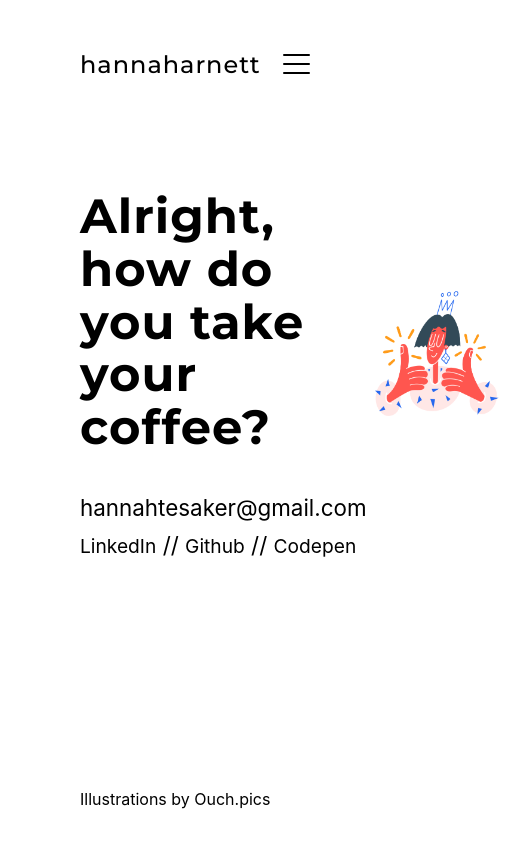
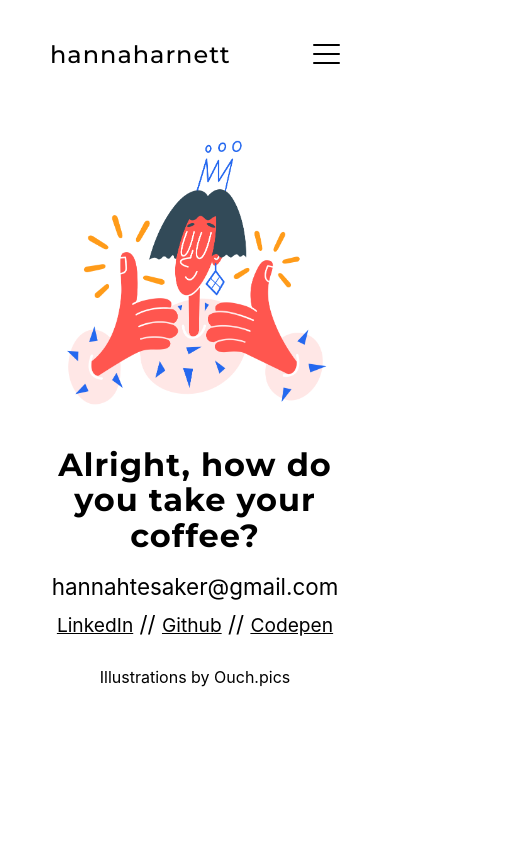
Before and after one commit to hannaharnett/portfolio, a React (Create React App) app: page /contact in a window 390 px wide. Shown: the whole page, 505 px wide, since content can reach past the window. Built offline with nearby package versions, Linux system fonts and the light colour scheme.

Commit message:
Improve mobile and tablet styles

```diff
--- a/src/Contact.js
+++ b/src/Contact.js
@@ -9,22 +9,22 @@ const Wrapper = styled.main`
   display: flex;
   justify-content: space-between;
   width: 100%;
-  & img {
+  img {
     width: 500px;
     align-self: center;
     margin-right: 60px;
   }
+  @media ${device.tablet} {
+    img {
+      width: 60%;
+      margin-right: 0;
+    }
+  }
   @media ${device.mobile} {
     flex-direction: column-reverse;
     align-items: center;
-    & img {
+    img {
       width: 100%;
-      margin-right: 0;
-    }
-  }
-  @media ${device.tablet} {
-    & img {
-      width: 60%;
     }
   }
 `;
@@ -32,7 +32,7 @@ const Wrapper = styled.main`
 const Div = styled.section`
   width: 500px;
   align-self: center;
-  & h1 {
+  h1 {
     font-family: "Montserrat", sans-serif;
     font-size: 3.5rem;
     font-weight: 700;
@@ -41,23 +41,9 @@ const Div = styled.section`
     margin: 40px 0;
   }
   ,
-  & p {
+  p {
     font-size: 1.4rem;
     margin: 10px 0;
-  }
-  @media ${device.mobile} {
-    width: 100%;
-    text-align: center;
-    & h1 {
-      font-size: 2rem;
-      margin: 20px 0;
-    }
-    & a {
-      font-size: 1.2rem;
-    }
-    & p {
-      font-size: 1.4rem;
-    }
   }
   @media ${device.tablet} {
     h1 {
@@ -65,6 +51,18 @@ const Div = styled.section`
     }
     a {
       font-size: 1.2rem;
+      text-decoration: underline;
+    }
+  }
+  @media ${device.mobile} {
+    width: 100%;
+    text-align: center;
+    h1 {
+      font-size: 2rem;
+      margin: 20px 0;
+    }
+    p {
+      font-size: 1.4rem;
     }
   }
 `;
--- a/src/ExternalLink.js
+++ b/src/ExternalLink.js
@@ -6,7 +6,7 @@ const Url = styled.a`
   text-decoration: none;
   color: black;
   margin: 5px 0;
-  &:hover {
+  :hover {
     text-decoration: underline;
   }
 `;
--- a/src/Home.js
+++ b/src/Home.js
@@ -9,23 +9,22 @@ const Wrapper = styled.main`
   display: flex;
   justify-content: space-between;
   width: 100%;
-  & img {
+  img {
     width: 450px;
     align-self: center;
     margin-right: 60px;
+  }
+  @media ${device.tablet} {
+    img {
+      width: 50%;
+      margin-right: 0;
+    }
   }
   @media ${device.mobile} {
     flex-direction: column-reverse;
     align-items: center;
     & img {
       width: 100%;
-      margin-right: 0;
-    }
-  }
-  @media ${device.tablet} {
-    & img {
-      width: 50%;
-      margin-right: 0;
     }
   }
 `;
@@ -33,7 +32,7 @@ const Div = styled.section`
   width: 650px;
   align-self: center;
   font-size: 1.4rem;
-  & h1 {
+  h1 {
     font-family: "Montserrat", sans-serif;
     font-size: 3.5rem;
     font-weight: 700;
@@ -41,21 +40,24 @@ const Div = styled.section`
     line-height: 1.1;
     margin: 40px 0;
   }
+  @media ${device.tablet} {
+    h1 {
+      font-size: 3rem;
+    }
+    a {
+      text-decoration: underline;
+    }
+  }
   @media ${device.mobile} {
     width: 100%;
     text-align: center;
     align-self: flex-start;
-    & h1 {
+    h1 {
       font-size: 2rem;
       margin: 20px 0;
     }
-    & a {
+    a {
       font-size: 1.2rem;
-    }
-  }
-  @media ${device.tablet} {
-    h1 {
-      font-size: 3rem;
     }
   }
 `;
--- a/src/Menu.js
+++ b/src/Menu.js
@@ -11,12 +11,11 @@ const MenuContainer = styled.section`
   height: 60%;
   display: flex;
   align-items: center;
-  & ul {
+  ul {
     list-style: none;
     text-decoration: none;
   }
-  ,
-  & h1 {
+  h1 {
     font-family: "Montserrat", sans-serif;
     font-size: 3.5rem;
     font-weight: 700;
@@ -28,19 +27,12 @@ const MenuContainer = styled.section`
   h1:hover {
     color: #ee534c;
   }
-  ,
-  & a {
+  a {
     text-decoration: none;
   }
-  ,
-  & span {
+  span {
     font-size: 1.1rem;
     color: black;
-  }
-  @media ${device.mobile} {
-    h1 {
-      font-size: 3rem;
-    }
   }
   @media ${device.tablet} {
     h1 {
--- a/src/Navbar.js
+++ b/src/Navbar.js
@@ -12,14 +12,12 @@ const Nav = styled.div`
   font-size: 1.5rem;
   color: black;
   background: transparent;
-  & a {
+  a {
     font-family: "Montserrat", sans-serif;
     font-weight: 500;
     letter-spacing: 1px;
     text-decoration: none;
     color: black;
-  }
-  @media ${device.mobile} {
   }
 `;
 
@@ -30,11 +28,11 @@ const Overlay = styled.div`
   left: 0;
   background: white;
   overflow-x: hidden;
-  & div {
+  div {
     margin: 50px 80px;
   }
   @media ${device.mobile} {
-    & div {
+    div {
       margin: 40px 50px;
     }
   }
--- a/src/NotFoundPage.js
+++ b/src/NotFoundPage.js
@@ -9,21 +9,21 @@ const Wrapper = styled.main`
   display: flex;
   justify-content: space-evenly;
   width: 100%;
-  & img {
+  img {
     width: 500px;
     align-self: center;
+  }
+  @media ${device.tablet} {
+    img {
+      width: 50%;
+      margin-right: 0;
+    }
   }
   @media ${device.mobile} {
     flex-direction: column;
     align-items: center;
-    & img {
+    img {
       width: 100%;
-    }
-  }
-  @media ${device.tablet} {
-    & img {
-      width: 50%;
-      margin-right: 0;
     }
   }
 `;
@@ -47,6 +47,15 @@ const Div = styled.section`
   a:hover {
     text-decoration: underline;
   }
+  @media ${device.tablet} {
+    h1 {
+      font-size: 3rem;
+    }
+    a {
+      font-size: 1.2rem;
+      text-decoration: underline;
+    }
+  }
   @media ${device.mobile} {
     width: 100%;
     text-align: center;
@@ -54,19 +63,8 @@ const Div = styled.section`
       font-size: 2rem;
       margin: 20px 0;
     }
-    & a {
-      font-size: 1.2rem;
-    }
     & p {
       font-size: 1.4rem;
-    }
-  }
-  @media ${device.tablet} {
-    h1 {
-      font-size: 3rem;
-    }
-    a {
-      font-size: 1.2rem;
     }
   }
 `;
--- a/src/ProjectItem.js
+++ b/src/ProjectItem.js
@@ -8,6 +8,9 @@ const Wrapper = styled.main`
   justify-content: space-between;
   margin: 20px 40px 20px 0;
   width: 30%;
+  @media ${device.tablet} {
+    width: 40%;
+  }
   @media ${device.mobile} {
     width: 100%;
   }
@@ -16,7 +19,7 @@ const Wrapper = styled.main`
 const About = styled.section`
   display: flex;
   flex-direction: column;
-  width: 80%;
+  width: 100%;
   & h1 {
     font-family: "Montserrat", sans-serif;
     font-size: 2.7rem;
@@ -30,11 +33,16 @@ const About = styled.section`
     font-size: 1.4rem;
     margin: 15px 0;
   }
-  @media ${device.mobile} {
-    width: 100%;
+  @media ${device.tablet} {
     h1 {
       font-size: 2rem;
     }
+    a {
+      text-decoration: underline;
+    }
+  }
+  @media ${device.mobile} {
+    width: 100%;
   }
 `;
 
--- a/src/device.js
+++ b/src/device.js
@@ -1,6 +1,6 @@
 const size = {
-  mobile: "375px",
-  tablet: "768px",
+  mobile: "425px",
+  tablet: "900px",
   laptop: "1440px",
   desktop: "2560px"
 };
@@ -8,6 +8,6 @@ const size = {
 export const device = {
   mobile: `(max-width: ${size.mobile})`,
   tablet: `(max-width: ${size.tablet})`,
-  laptop: `(max-width: ${size.tablet})`,
+  laptop: `(max-width: ${size.laptop})`,
   desktop: `(max-width: ${size.desktop})`
 };
```
